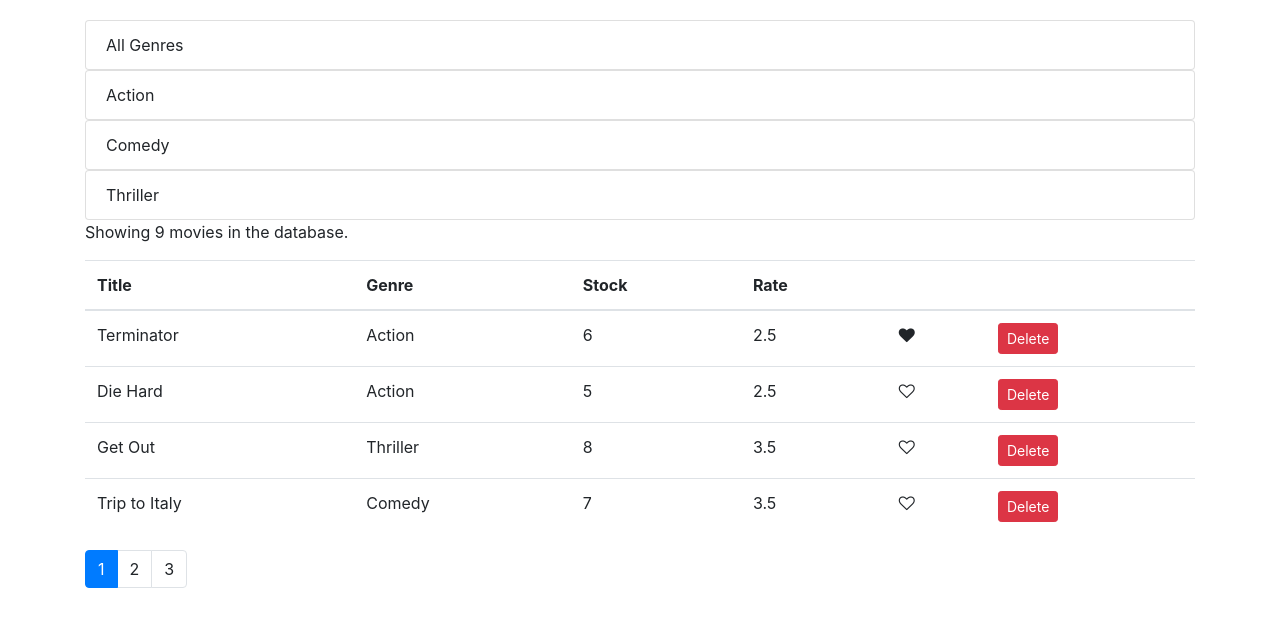
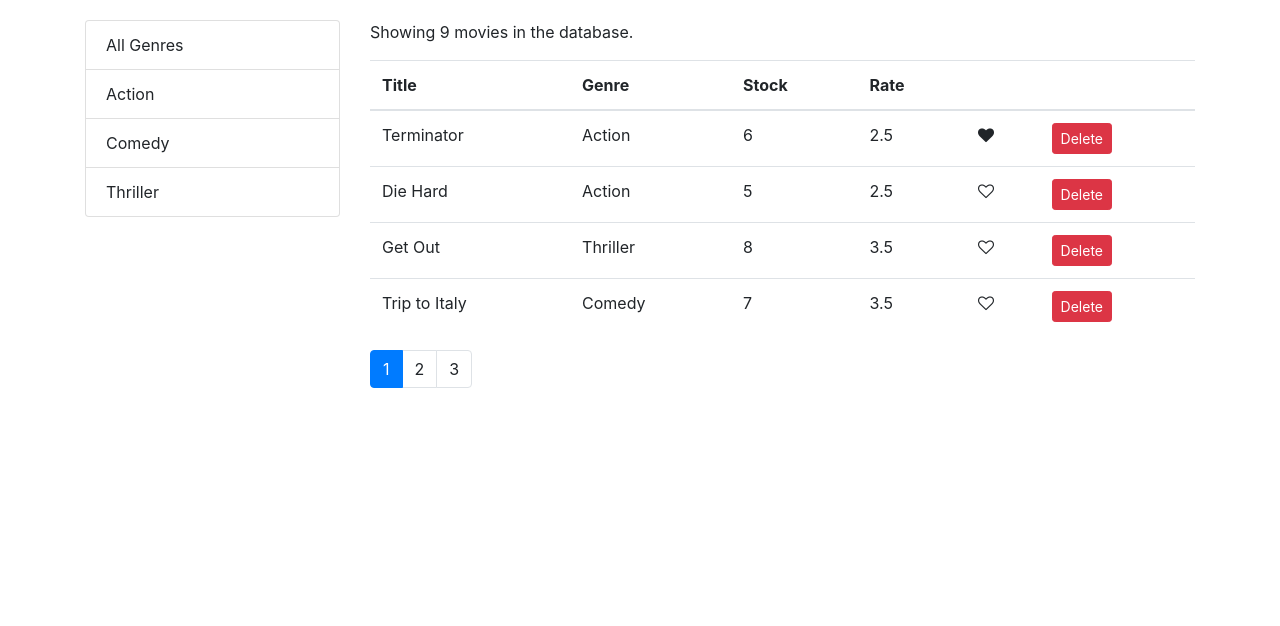
Before and after one commit to lcardoz/video-app-example, a React (Create React App) app: page / in a window 1280 px wide. Shown: the top 626 px of the page. Built offline with nearby package versions, Linux system fonts and the light colour scheme.

Commit message:
removed state from Genres component and added genres as a property to the state object in Movies component, set defaultProps for Genres component

```diff
--- a/src/components/Movies.jsx
+++ b/src/components/Movies.jsx
@@ -3,17 +3,19 @@ import Likes from './common/Likes';
 import Pagination from './common/Pagination';
 import Genres from './common/Genres';
 import { getMovies } from '../services/fakeMovieService';
+import { getGenres } from '../services/fakeGenreService';
 import { paginate } from '../utils/paginate';
 
 const Movies = () => {
 
   const [data, setData] = useState({
     movies: getMovies(),
+    genres: getGenres(),
     currentPage: 1,
     pageSize: 4,
   })
 
-  const {movies, currentPage, pageSize} = data;
+  const {movies, genres, currentPage, pageSize} = data;
   const count = movies.length;
 
   const handleDelete = (movie) => {
@@ -33,6 +35,10 @@ const Movies = () => {
     setData({...data, currentPage: page })
   }
 
+  const handleGenreClick = genre => {
+    console.log(genre)
+  }
+
   const paginatedMovies = paginate(movies, currentPage, pageSize);
 
   return (
@@ -40,8 +46,14 @@ const Movies = () => {
       {count === 0 ?
         <p>There are no movies in the database. </p>
       :
-        <>
-          <Genres />
+        <div className="row">
+          <div className="col-3">
+            <Genres
+              genres={genres}
+              onGenreClick={handleGenreClick}
+            />
+          </div>
+          <div className="col">
             <p>Showing {count} movies in the database.</p>
             <table className='table'>
               <thead>
@@ -85,7 +97,8 @@ const Movies = () => {
               currentPage={currentPage}
               onPageChange={handlePageChange}
             />
-        </>
+          </div>
+        </div>
       }
     </div>
   )
--- a/src/components/common/Genres.jsx
+++ b/src/components/common/Genres.jsx
@@ -1,32 +1,28 @@
-import React, { useState } from 'react';
-import { getGenres } from '../../services/fakeGenreService';
+import React from 'react';
 
-const Genres = () => {
-
-  const [genreData, setGenreData] = useState({
-    genres: getGenres(),
-  })
-
-  const {genres} = genreData;
+const Genres = ({ genres, onGenreClick }) => {
 
   return (
     <>
       <ul className="list-group">
         <li className="list-group-item">All Genres</li>
-    </ul>
         {genres.map(genre => (
-    <ul className="list-group">
           <li
           key={genre._id}
           className="list-group-item"
-        // onClick={handleGenreClick}
+          onClick={() => onGenreClick(genre.name)}
           >
           {genre.name}
         </li>
+        ))}
       </ul>
-    ))}
     </>
   )
 }
 
+Genres.defaultProps = {
+  textProperty: 'name',
+  valueProperty: '_id'
+}
+
 export default Genres;
```
Lines whose indentation alone changed are shown as unchanged.
